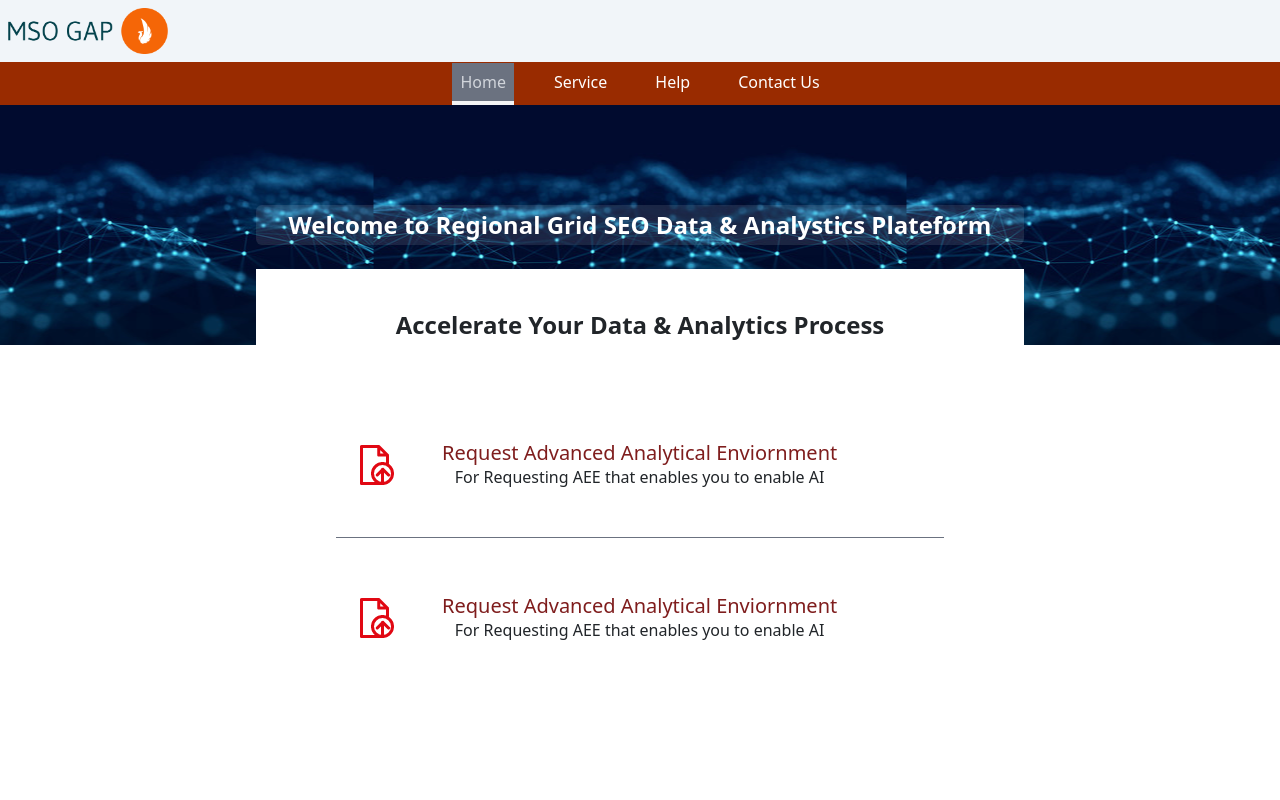
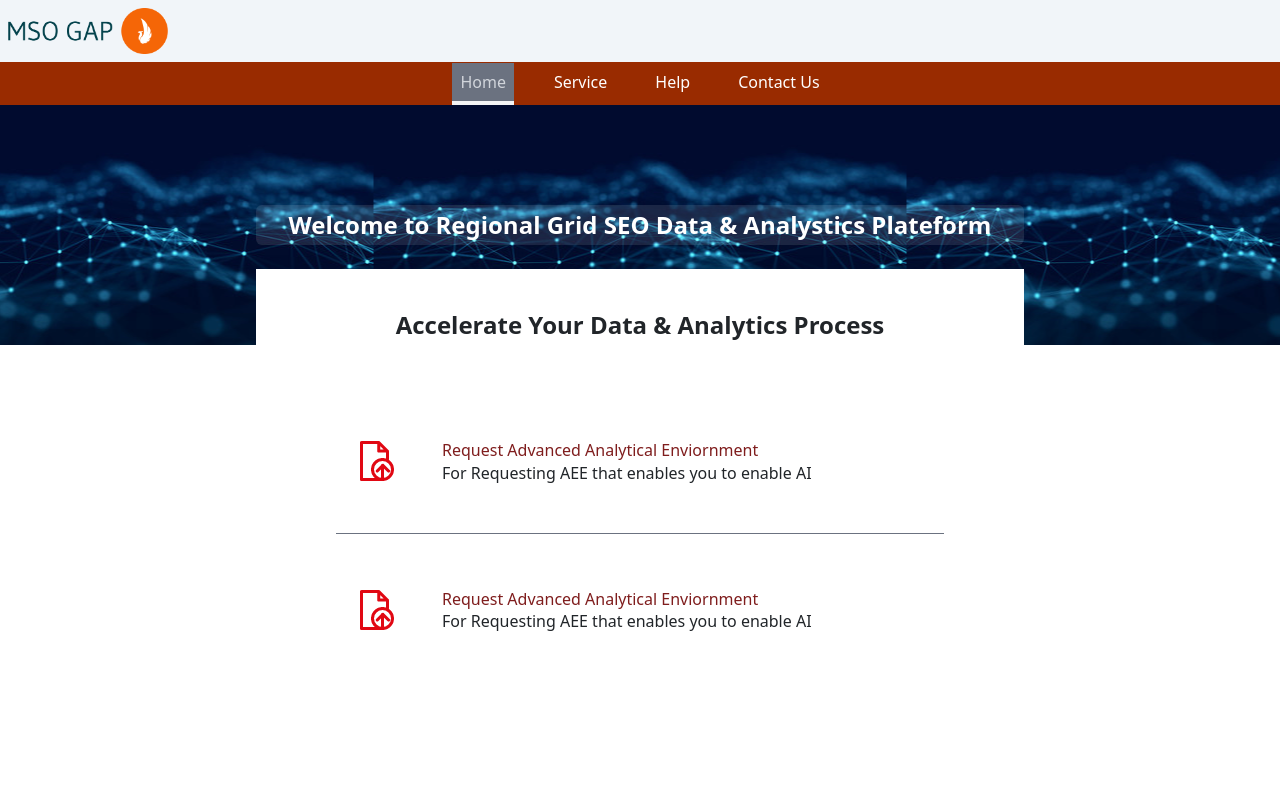
Before and after one commit to deveshksrivastava/my-app-react-ts, a React (Create React App) app: page / in a window 1280 px wide. Shown: the top 800 px of the page. Built offline with nearby package versions, Linux system fonts and the light colour scheme; a small style sheet from the web is missing.

Commit message:
fixing alignment issue

```diff
--- a/src/valuable/body.tsx
+++ b/src/valuable/body.tsx
@@ -18,27 +18,26 @@ const Body = () => {
           </div>
         </div>
         <div className="px-20 py-10 ">
-          <div className="flex py-5 mt-2 text-center border-b gap-5 items-center border-gray-500 ">
+          <div className="flex py-5 mt-2  border-b gap-5  border-gray-500 ">
             <span className="ml-4">
               <img src={logo} alt="logo" />
             </span>
             <div className="mr-5">
-              <h1 className="text-[20px] bold text-red-900 justify-start ">Request Advanced Analytical Enviornment</h1>
+              <h1 className="text-[16px] bold text-red-900 justify-start ">Request Advanced Analytical Enviornment</h1>
               <p>For Requesting AEE that enables you to enable AI</p>
             </div>
           </div>
-          <div className="flex py-5 mt-2 text-center  gap-5 items-center  ">
+          <div className="flex py-5 mt-2 gap-5 ">
             <span className="ml-4">
               <img src={logo} alt="logo" />
             </span>
             <div className="mr-5">
-              <h1 className="text-[20px] bold text-red-900 justify-start ">Request Advanced Analytical Enviornment</h1>
+              <h1 className="text-[16px] bold text-red-900 justify-start ">Request Advanced Analytical Enviornment</h1>
               <p>For Requesting AEE that enables you to enable AI</p>
             </div>
           </div>
         </div>
       </div>
-
     </div>
   );
 };
```
